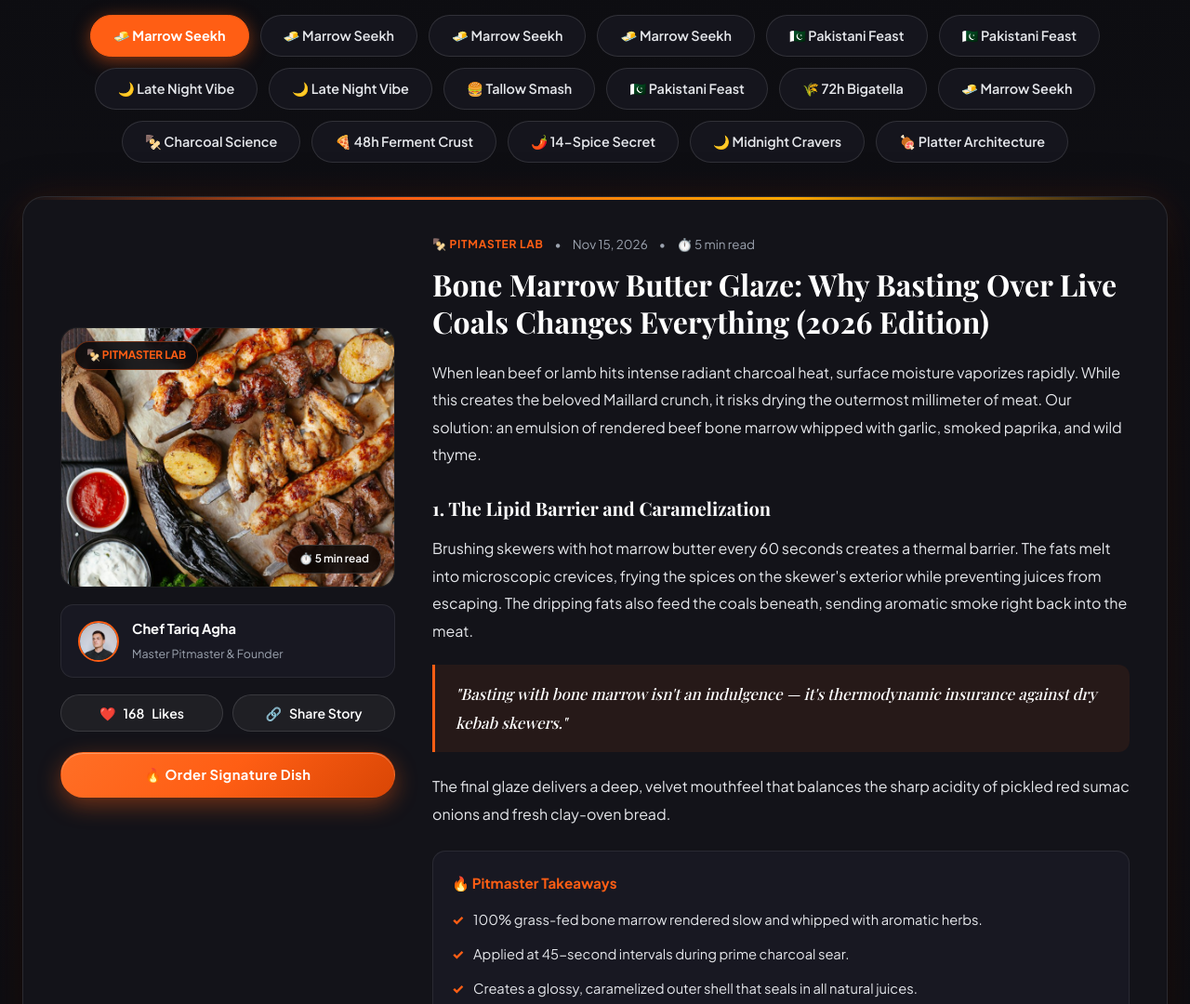
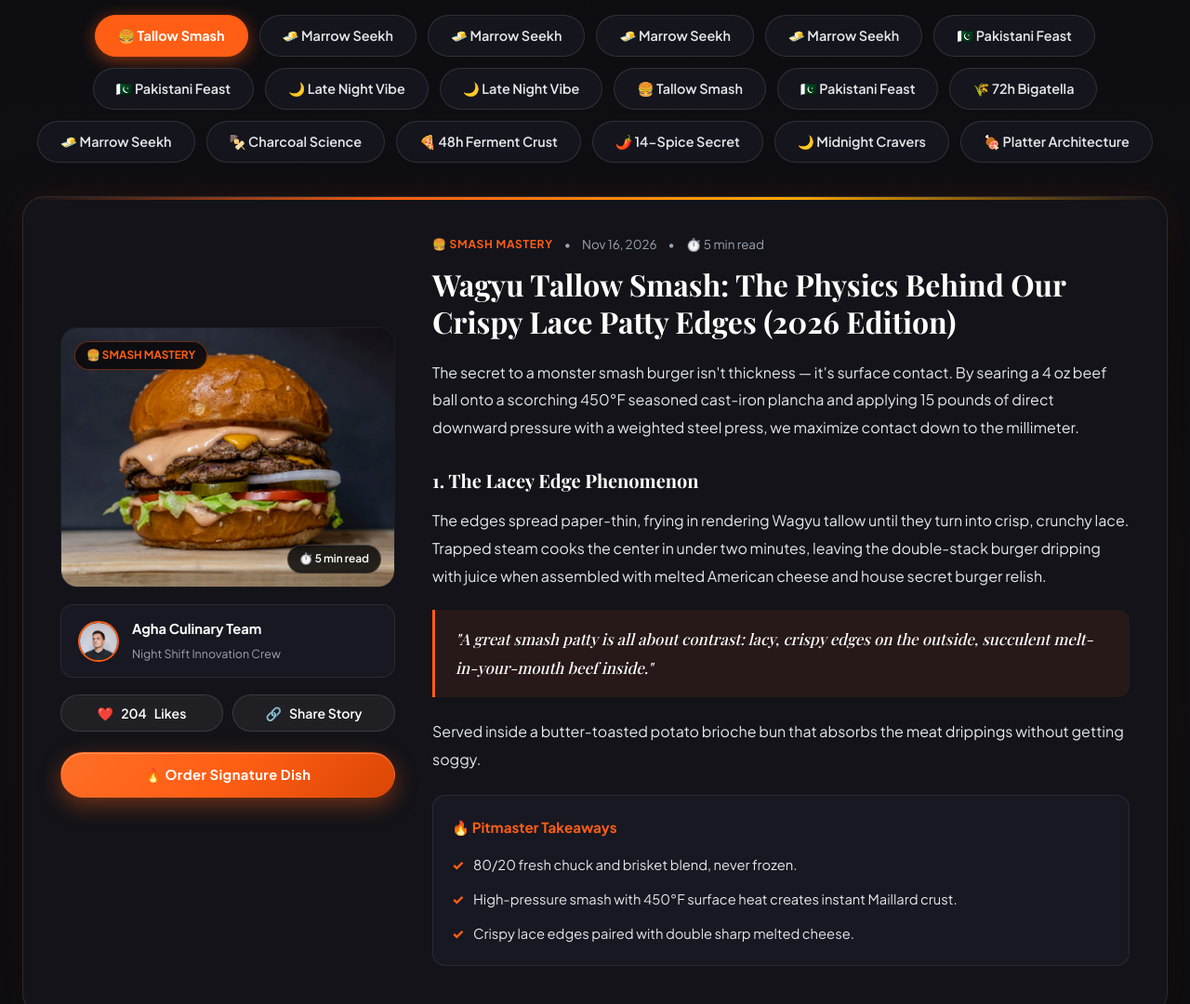
Before and after one commit to usamalesson22-ops/agha, a plain HTML site: page index.html in a window 1280 px wide. Shown: the part 6040-7120 px from the top of the page at 93% size. Drawn offline with nearby package versions, Linux system fonts and the light colour scheme; a web font is replaced by a local one.

Commit message:
🤖 Auto-published trending culinary article [skip ci]

```diff
--- a/assets/js/main.js
+++ b/assets/js/main.js
@@ -722,6 +722,21 @@ function showToast(message) {
    12. Articles & Culinary Journal Engine
    ========================================================================== */
 const articlesData = {
+  'article-18': {
+    id: 'article-18',
+    category: 'grilling',
+    categoryBadge: '🍔 Smash Mastery',
+    tabTitle: '🍔 Tallow Smash',
+    readTime: '⏱️ 5 min read',
+    date: 'Nov 16, 2026',
+    title: "Wagyu Tallow Smash: The Physics Behind Our Crispy Lace Patty Edges (2026 Edition)",
+    author: "Agha Culinary Team",
+    authorRole: "Night Shift Innovation Crew",
+    authorAvatar: 'assets/images/avatar_1.jpg',
+    image: 'assets/images/burger_monster.jpg',
+    likes: 204,
+    storyHtml: `<p>The secret to a monster smash burger isn't thickness — it's surface contact. By searing a 4 oz beef ball onto a scorching 450°F seasoned cast-iron plancha and applying 15 pounds of direct downward pressure with a weighted steel press, we maximize contact down to the millimeter.</p><h4>1. The Lacey Edge Phenomenon</h4><p>The edges spread paper-thin, frying in rendering Wagyu tallow until they turn into crisp, crunchy lace. Trapped steam cooks the center in under two minutes, leaving the double-stack burger dripping with juice when assembled with melted American cheese and house secret burger relish.</p><div class="reader-quote-box">"A great smash patty is all about contrast: lacy, crispy edges on the outside, succulent melt-in-your-mouth beef inside."</div><p>Served inside a butter-toasted potato brioche bun that absorbs the meat drippings without getting soggy.</p><div class="reader-takeaways-box"><div class="reader-takeaways-title">🔥 Pitmaster Takeaways</div><ul class="reader-takeaways-list"><li>80/20 fresh chuck and brisket blend, never frozen.</li><li>High-pressure smash with 450°F surface heat creates instant Maillard crust.</li><li>Crispy lace edges paired with double sharp melted cheese.</li></ul></div>`
+  },
   'article-17': {
     id: 'article-17',
     category: 'grilling',
--- a/index.html
+++ b/index.html
@@ -13,7 +13,7 @@
   <link rel="icon" type="image/png" href="assets/images/logo.png">
 
   <!-- Stylesheets -->
-  <link rel="stylesheet" href="assets/css/style.css?v=202611151629">
+  <link rel="stylesheet" href="assets/css/style.css?v=202611161944">
 </head>
 <body>
 
```
Also changed, not shown: assets/data/articles.json (+16 -0 lines).
